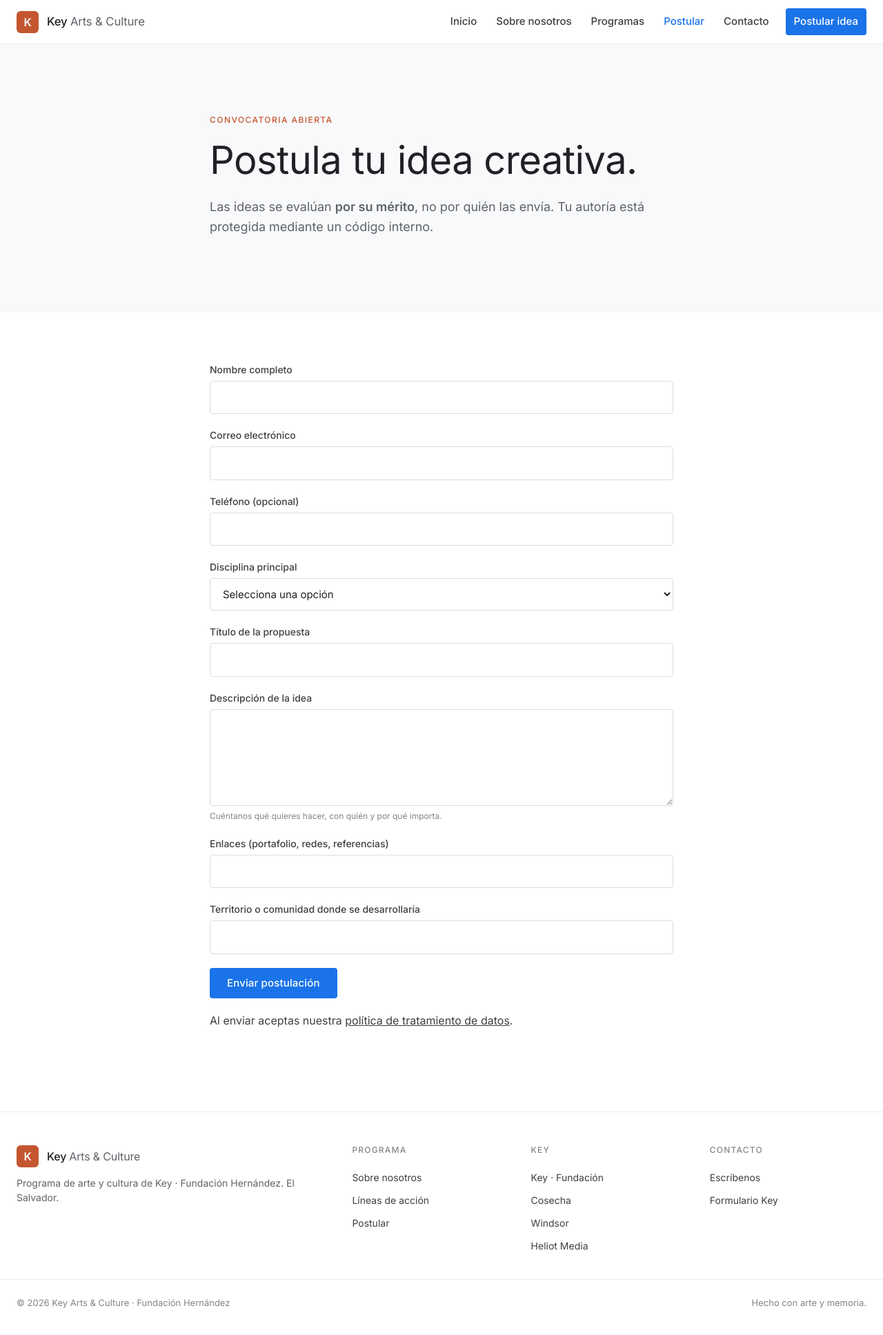
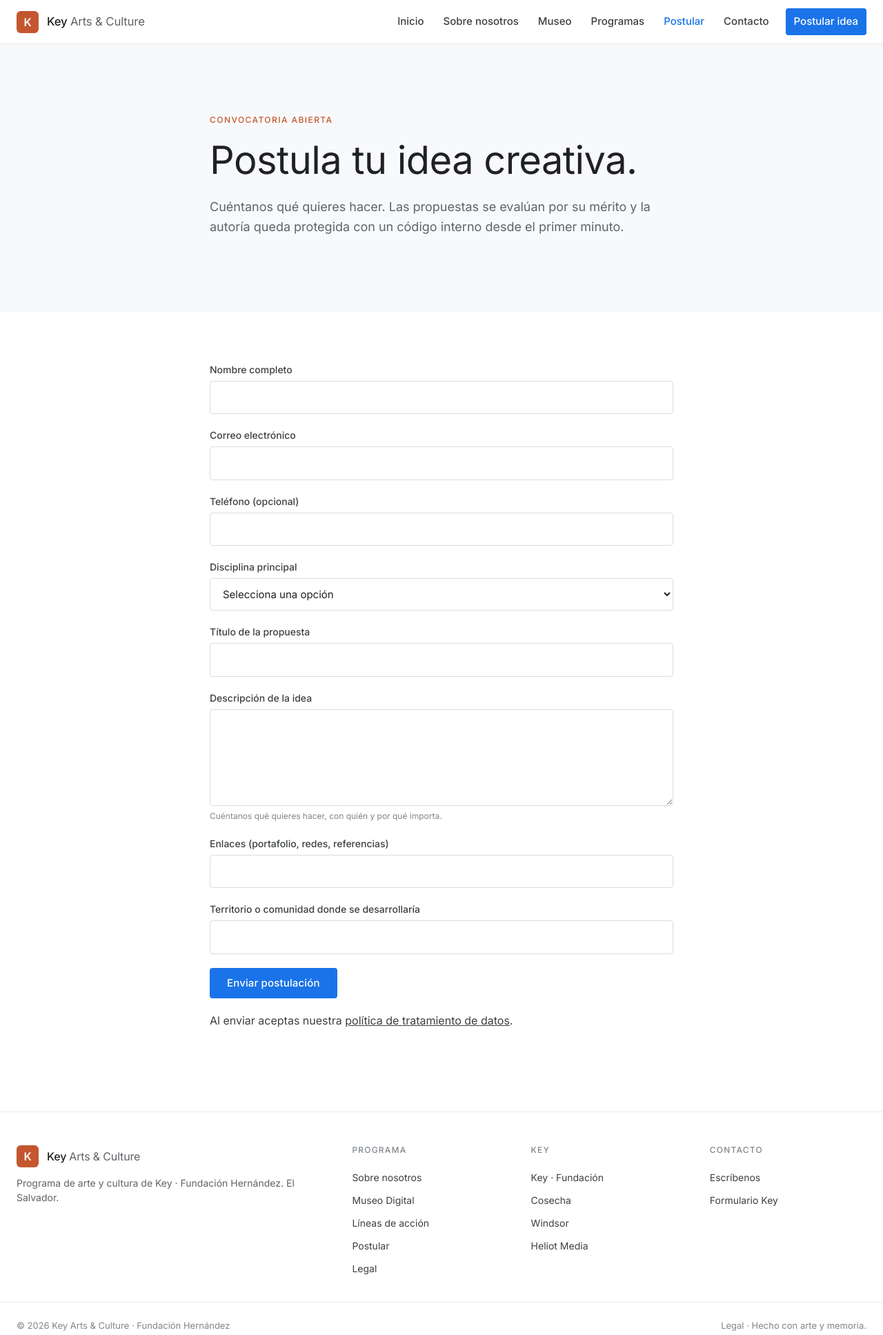
Before and after one commit to fundacionkey/artsandculture, a plain HTML site: page postular.html in a window 1280 px wide. Shown: the whole page at 69% size. Drawn offline with Linux system fonts and the light colour scheme.

Commit message:
Update postular.html

```diff
--- a/postular.html
+++ b/postular.html
@@ -24,6 +24,7 @@
     <nav class="nav">
       <a href="index.html">Inicio</a>
       <a href="sobre-nosotros.html">Sobre nosotros</a>
+      <a href="museo.html">Museo</a>
       <a href="programas.html">Programas</a>
       <a href="postular.html" class="active">Postular</a>
       <a href="contacto.html">Contacto</a>
@@ -39,8 +40,8 @@
       <span class="eyebrow">Convocatoria abierta</span>
       <h1>Postula tu idea creativa.</h1>
       <p class="lead">
-        Las ideas se evalúan <strong>por su mérito</strong>, no por quién las envía.
-        Tu autoría está protegida mediante un código interno.
+        Cuéntanos qué quieres hacer. Las propuestas se evalúan por su mérito y
+        la autoría queda protegida con un código interno desde el primer minuto.
       </p>
     </div>
   </section>
@@ -126,8 +127,10 @@
     <div>
       <h4>Programa</h4>
       <a href="sobre-nosotros.html">Sobre nosotros</a>
+      <a href="museo.html">Museo Digital</a>
       <a href="programas.html">Líneas de acción</a>
       <a href="postular.html">Postular</a>
+      <a href="legal.html">Legal</a>
     </div>
     <div>
       <h4>Key</h4>
@@ -144,7 +147,7 @@
   </div>
   <div class="footer-bottom">
     <span>© 2026 Key Arts &amp; Culture · Fundación Hernández</span>
-    <span>Hecho con arte y memoria.</span>
+    <span><a href="legal.html" style="color:inherit;">Legal</a> · Hecho con arte y memoria.</span>
   </div>
 </footer>
 
```
